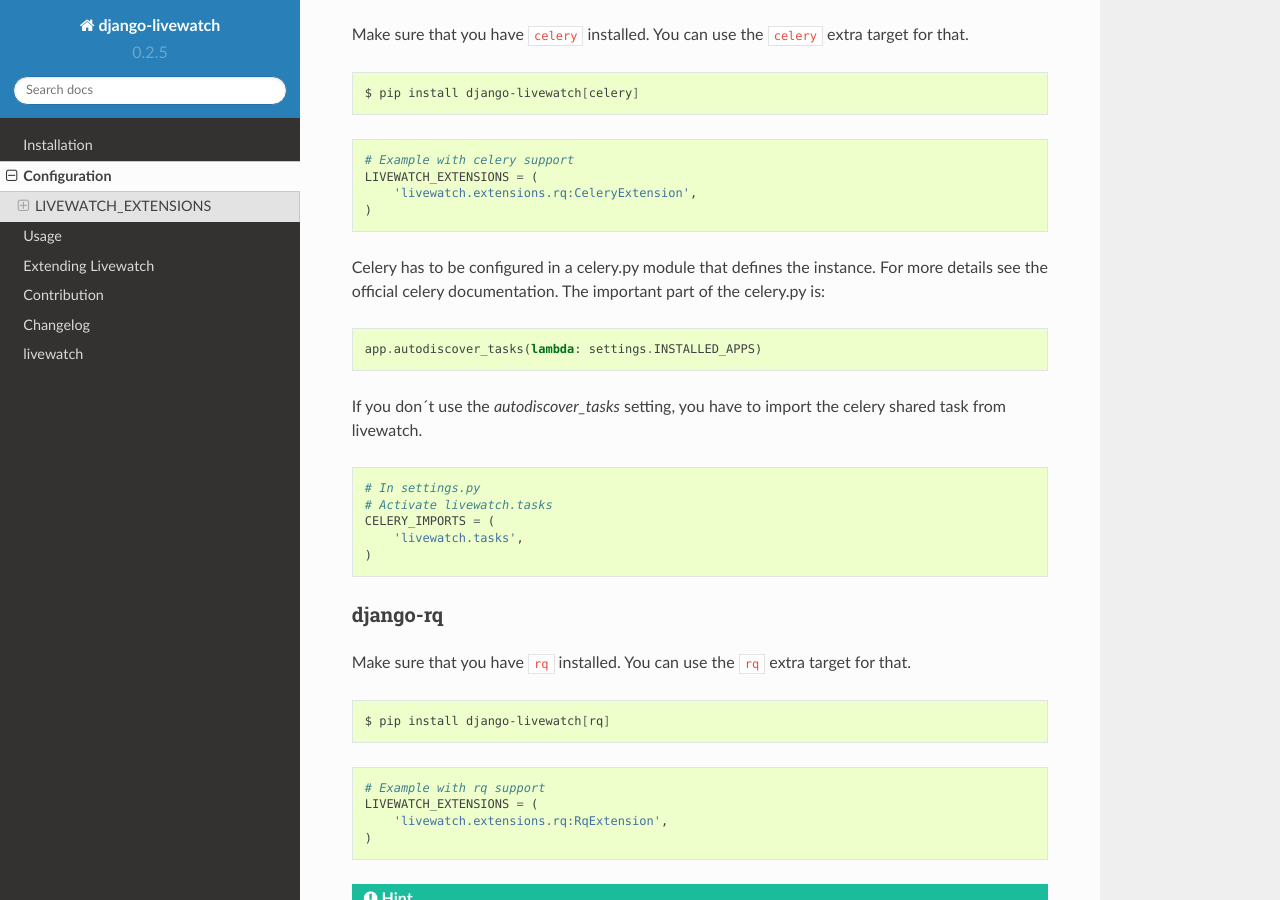
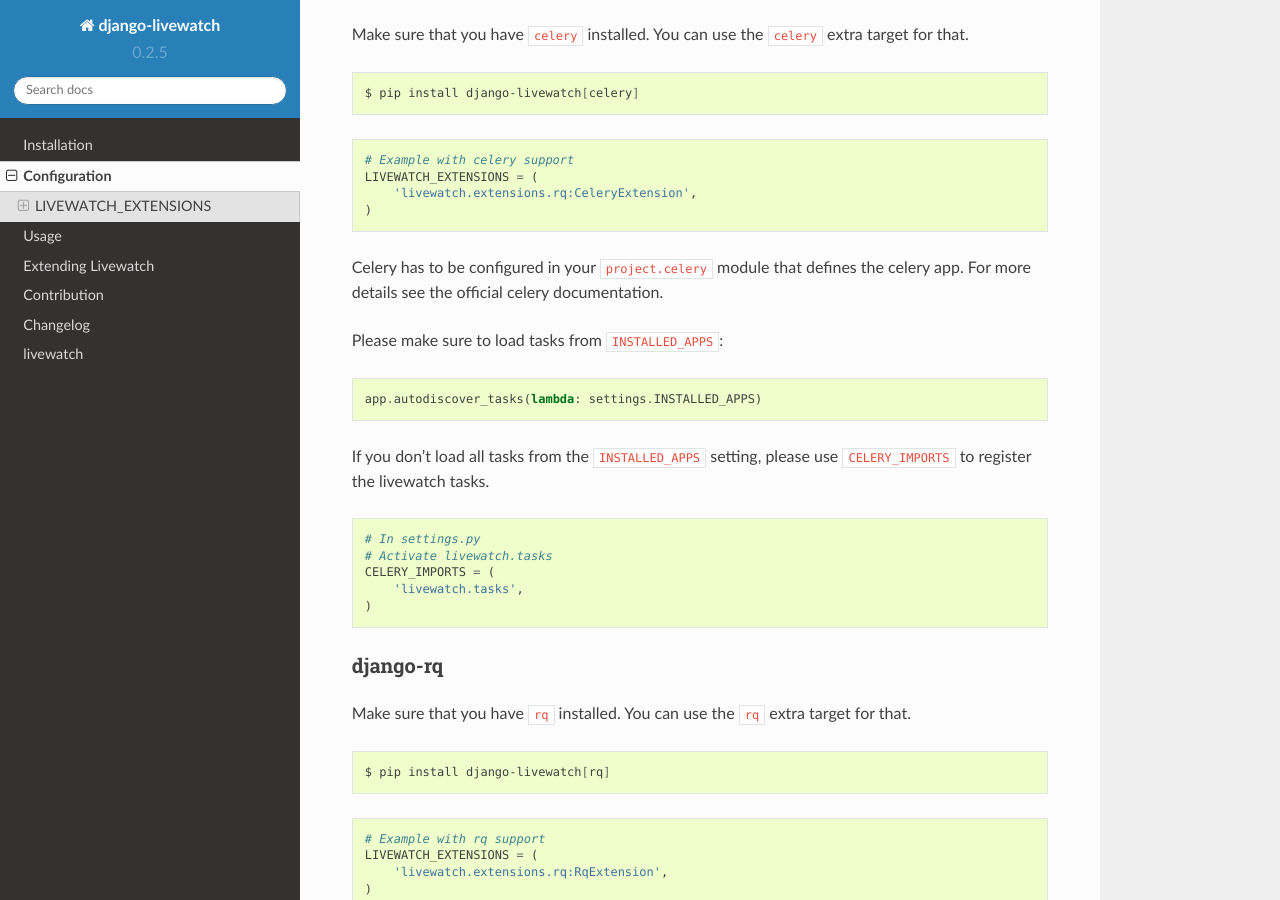
Before and after one commit to moccu/django-livewatch, a Sphinx documentation site: the page built from docs/source/configuration.rst, in a window 1280 px wide and 900 px high, scrolled down 533 px. Built offline with Sphinx 7.4.7 and the Read the Docs theme 2.0.0, drawn with Linux system fonts in a browser that asks for light colours.

Commit message:
Clearify some steps in configuration

```diff
--- a/docs/source/configuration.rst
+++ b/docs/source/configuration.rst
@@ -34,15 +34,16 @@
         'livewatch.extensions.rq:CeleryExtension',
     )
 
-Celery has to be configured in a celery.py module that defines the instance. For more details see the
+Celery has to be configured in your ``project.celery`` module that defines the celery app. For more details see the
 official :ref:`celery documentation <celery:django-first-steps>`.
-The important part of the celery.py is:
+
+Please make sure to load tasks from ``INSTALLED_APPS``:
 
 .. code-block:: python
 
     app.autodiscover_tasks(lambda: settings.INSTALLED_APPS)
 
-If you don´t use the `autodiscover_tasks` setting, you have to import the celery shared task from livewatch.
+If you don't load all tasks from the ``INSTALLED_APPS`` setting, please use ``CELERY_IMPORTS`` to register the livewatch tasks.
 
 .. code-block:: python
 
```
